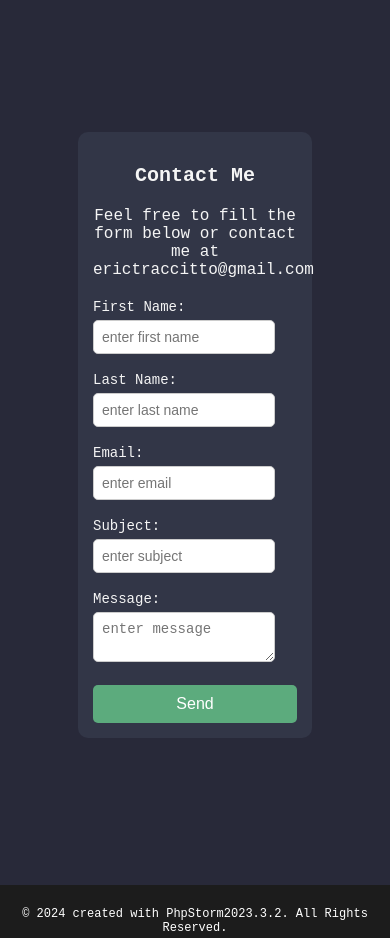
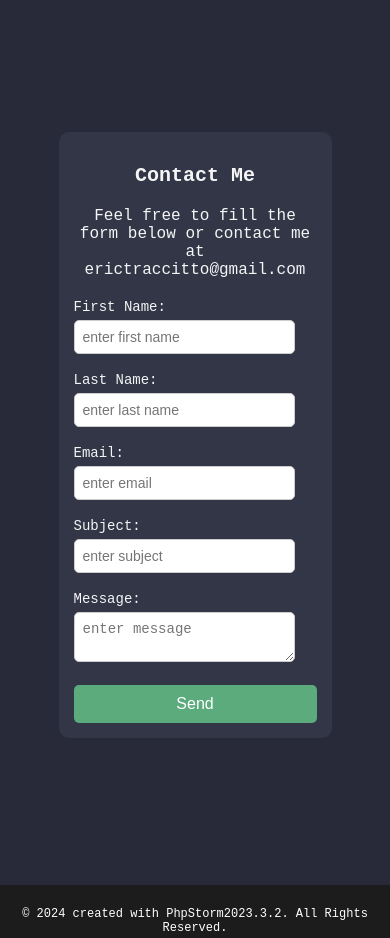
Before and after one commit to erictracc/Eric-Portfolio, a plain HTML site: page index.html in a window 390 px wide. Shown: the part 6860-7798 px from the top of the page. Drawn offline with Linux system fonts and the light colour scheme.

Commit message:
extended the size of the contact me form to be user-friendly on mobile browsers.

```diff
--- a/style.css
+++ b/style.css
@@ -351,7 +351,7 @@ nav ul li a:hover {
 }
 
 #contact {
-    width: 60%;
+    width: 70%;
     padding: 15px; /* Adjusts space */
     background-color: #323647;
     border-radius: 10px;
@@ -383,8 +383,7 @@ nav ul li a:hover {
     font-size: 14px;
 }
 
-.input-group input,
-.input-group textarea {
+.input-group input, .input-group textarea {
     width: calc(100% - 22px); /* Adjusts the width */
     padding: 8px;
     font-size: 14px;
```
